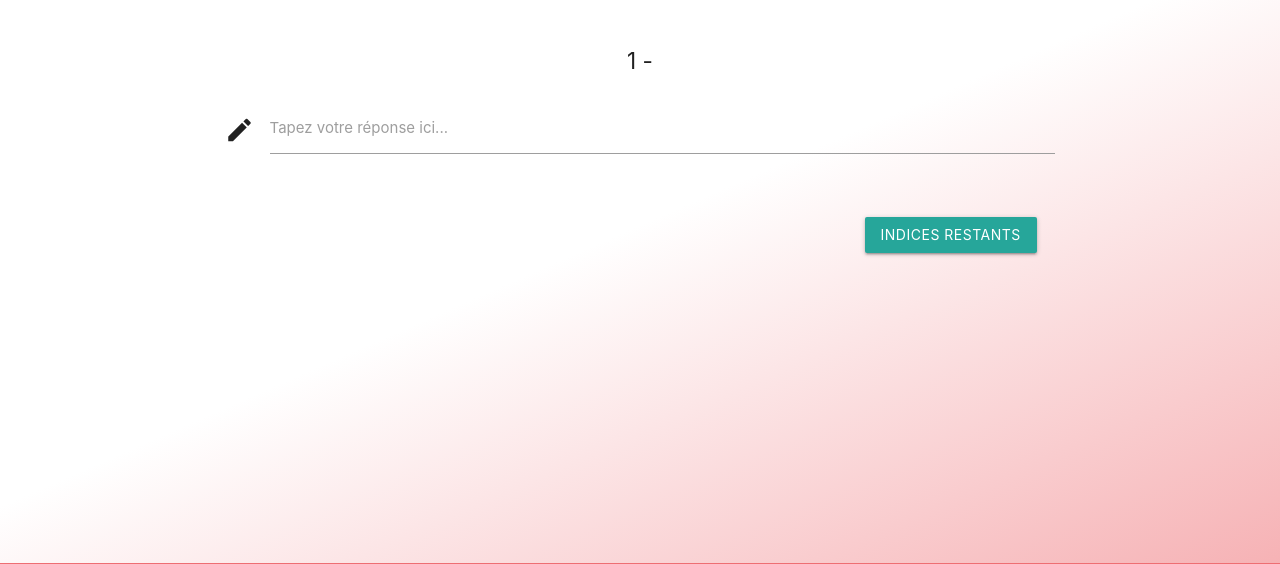
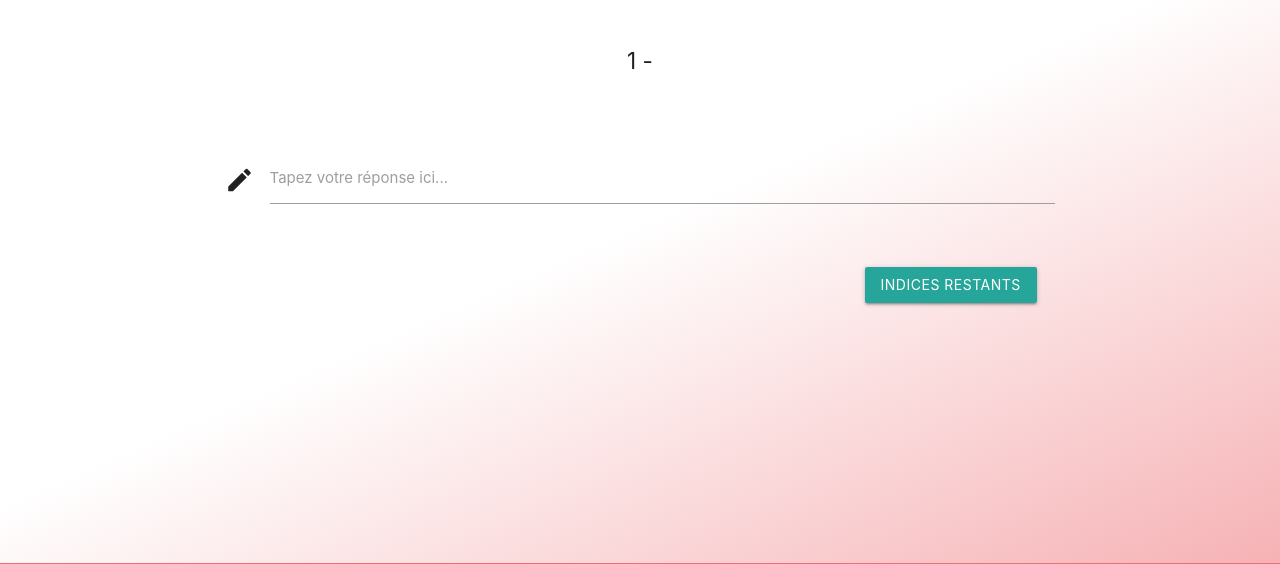
Before and after one commit to GuillaumeVanneste/heroes-of-knowledge, a PHP site: page /index.php?link=question in a window 1280 px wide. Shown: the part 64-628 px from the top of the page. Run offline with PHP 8.4, Linux system fonts and the light colour scheme; data that the repository does not hold is empty; some libraries are stand-ins or nearby versions.

Commit message:
more style

```diff
--- a/styles/style.css
+++ b/styles/style.css
@@ -81,3 +81,11 @@ a {
     color: #fff;
     text-decoration: none;
 }
+
+th {
+    font-weight: bold;
+}
+
+div.answer {
+    padding-top: 50px;
+}
--- a/views/pages/question.php
+++ b/views/pages/question.php
@@ -61,7 +61,7 @@ if($i % 2 == 1) : ?>
 <?php endif;
 endif; ?>
 
-
+<div class="answer">
     <div class="row">
         <form class="col s12 m8 offset-m2" action="#" method="post">
             <div class="row">
@@ -90,8 +90,4 @@ endif; ?>
             </div>
         </form>
     </div>
-
-
-<form action="#" method="post">
-
-</form>
+</div>
```
Lines whose indentation alone changed are shown as unchanged.
